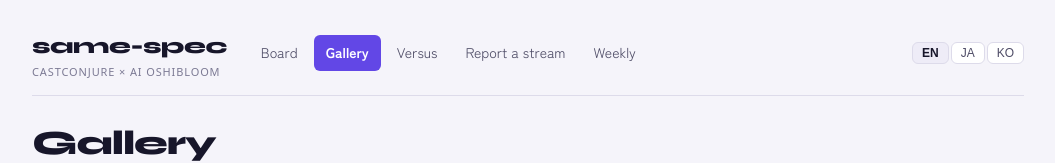
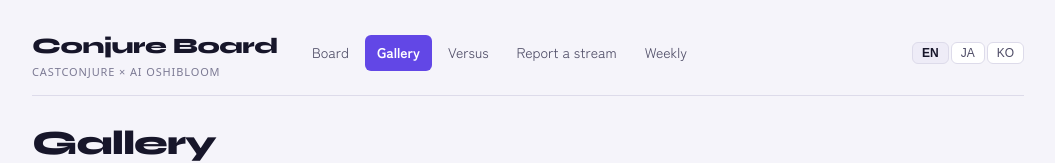
Before and after one commit to purankuton2001/conjure-board, a plain HTML site: page gallery.html in a window 1280 px wide. Shown: the top 163 px of the page, without its empty margins (112-1167 px from the left). Drawn offline with Linux system fonts and the light colour scheme.

Commit message:
Publish 2026-09-06 (0 accepted reports)

```diff
--- a/gallery.html
+++ b/gallery.html
@@ -1,8 +1,8 @@
 <!doctype html><html lang="en"><head><meta charset="utf-8"><meta name="viewport" content="width=device-width,initial-scale=1">
-<title>Gallery · same-spec</title>
+<title>Gallery · Conjure Board</title>
 <link rel="stylesheet" href="https://fonts.googleapis.com/css2?family=Zen+Kaku+Gothic+New:wght@400;500;700&family=Syne:wght@600;800&family=JetBrains+Mono:wght@400;600&display=swap">
 <link rel="stylesheet" href="assets/style.css"></head><body><div class="wrap">
-<header class="top"><a class="brand" href="./">same-spec<small>castconjure × AI OshiBloom</small></a>
+<header class="top"><a class="brand" href="./">Conjure Board<small>castconjure × AI OshiBloom</small></a>
 <nav class="main"><a href="index.html"><span data-l="en" class="on">Board</span><span data-l="ja">Board</span><span data-l="ko">Board</span></a><a href="gallery.html" aria-current="page"><span data-l="en" class="on">Gallery</span><span data-l="ja">ギャラリー</span><span data-l="ko">갤러리</span></a><a href="versus.html"><span data-l="en" class="on">Versus</span><span data-l="ja">対決</span><span data-l="ko">대결</span></a><a href="report.html"><span data-l="en" class="on">Report a stream</span><span data-l="ja">配信を報告</span><span data-l="ko">방송 보고</span></a><a href="weekly.html"><span data-l="en" class="on">Weekly</span><span data-l="ja">週次</span><span data-l="ko">주간</span></a></nav>
 <div class="lang"><button data-set="en" aria-pressed="true">EN</button><button data-set="ja">JA</button><button data-set="ko">KO</button></div></header>
 <main><h1>Gallery</h1><p class="lede">Clips of idols on the Board (YouTube embeds only, no mp4 hosted here) with their accent color. Original characters, generated in-app.</p><div class="empty"><span data-l="en" class="on">The Board is empty. The first stream report fills it.</span><span data-l="ja">Board はまだ空です。最初の stream report で埋まります。</span><span data-l="ko">Board가 아직 비어 있습니다. 첫 stream report로 채워집니다.</span></div></main>
```
Also changed, not shown: index.html (+2 -2 lines), report.html (+2 -2 lines), versus.html (+2 -2 lines), weekly.html (+2 -2 lines).
